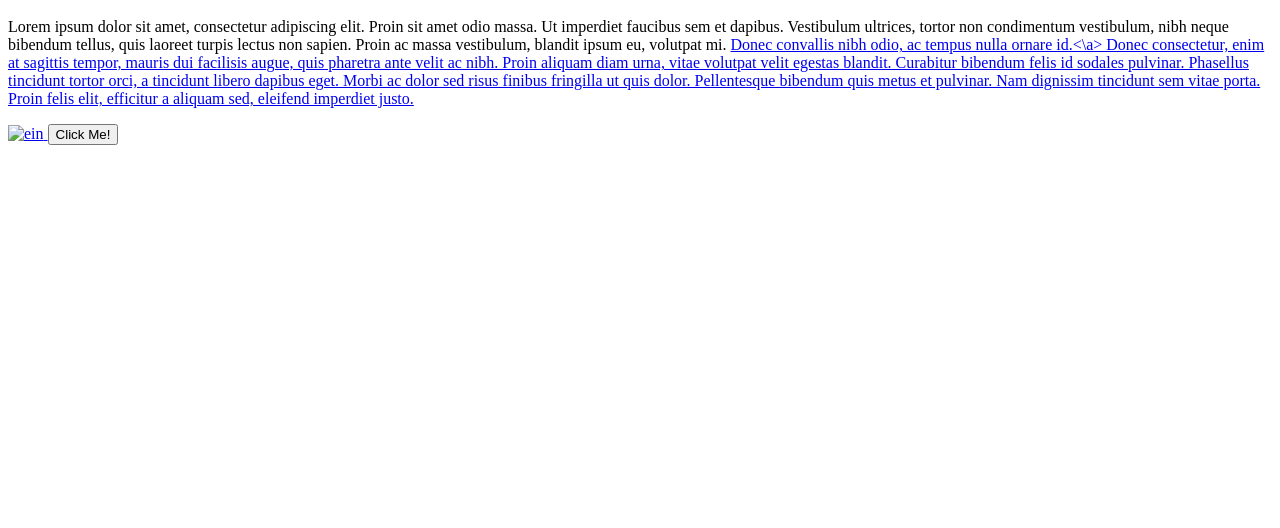
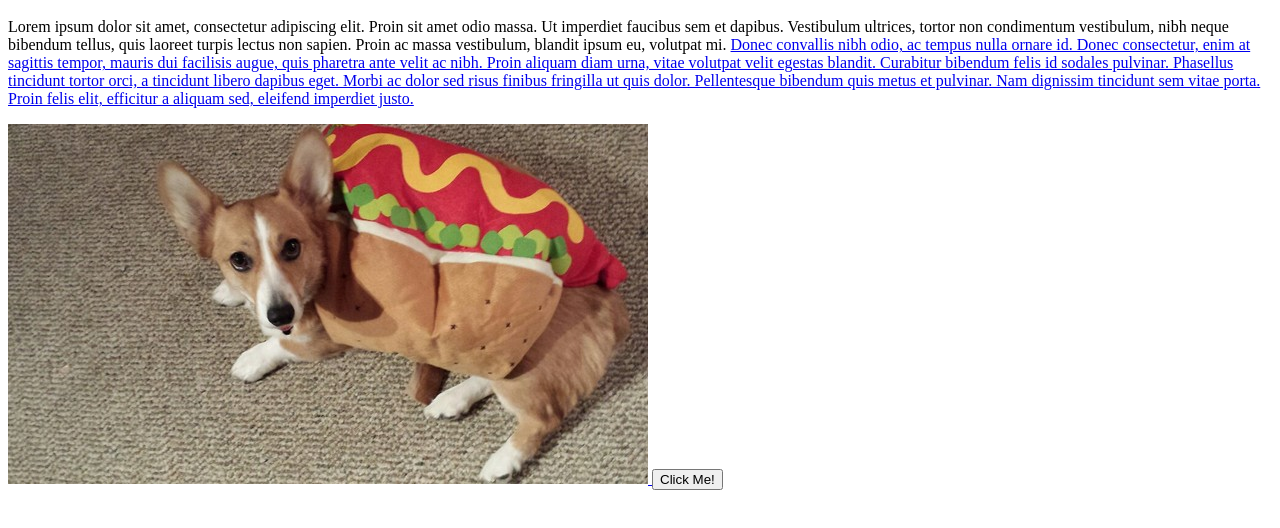
Before and after one commit to kevinles117/kevinles117.github.io, a plain HTML site: page index.html in a window 1280 px wide. Shown: the part 48-576 px from the top of the page. Drawn offline with Linux system fonts and the light colour scheme.

Commit message:
Second draft

```diff
--- a/index.html
+++ b/index.html
@@ -2,14 +2,14 @@
 
 <p> Lorem ipsum dolor sit amet, consectetur adipiscing elit. Proin sit amet odio massa. Ut imperdiet faucibus sem et dapibus.
   Vestibulum ultrices, tortor non condimentum vestibulum, nibh neque bibendum tellus, quis laoreet turpis lectus non sapien.
-  Proin ac massa vestibulum, blandit ipsum eu, volutpat mi. <a href="https://canvas.northseattle.edu/courses/1720230/assignments/14534480" target="_blank">
-  Donec convallis nibh odio, ac tempus nulla ornare id.<\a>
+  Proin ac massa vestibulum, blandit ipsum eu, volutpat mi. <a href="https://canvas.northseattle.edu/courses/1720230/assignments/14534480" target="_blank" <\a>
+  Donec convallis nibh odio, ac tempus nulla ornare id.
   Donec consectetur, enim at sagittis tempor, mauris dui facilisis augue, quis pharetra ante velit ac nibh.
   Proin aliquam diam urna, vitae volutpat velit egestas blandit. Curabitur bibendum felis id sodales pulvinar.
   Phasellus tincidunt tortor orci, a tincidunt libero dapibus eget. Morbi ac dolor sed risus finibus fringilla ut quis dolor.
   Pellentesque bibendum quis metus et pulvinar. Nam dignissim tincidunt sem vitae porta.
    Proin felis elit, efficitur a aliquam sed, eleifend imperdiet justo. </p>
 
-<img src="...\images\ein.jpg" alt="ein">
+<img src="images/ein.jpg" alt="ein">
 
 <button type="button"> Click Me! </button>
```
